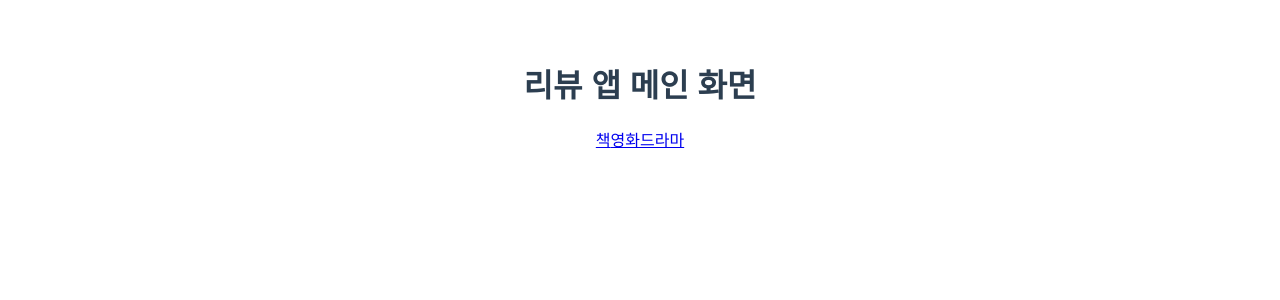
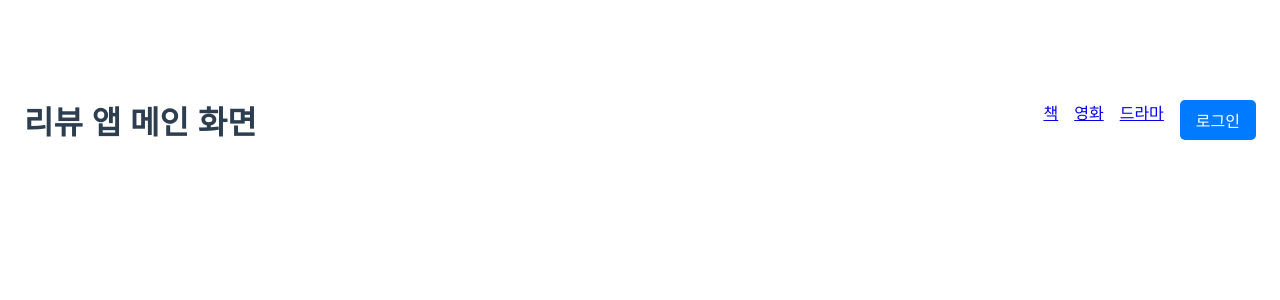
Before and after one commit to ggggggggithub/review-app, a Vue app: page / in a window 1280 px wide. Shown: the top 300 px of the page. Built offline with nearby package versions, Linux system fonts and the light colour scheme.

Commit message:
add login button

```diff
--- a/src/components/MainPage.vue
+++ b/src/components/MainPage.vue
@@ -1,11 +1,14 @@
 <template>
   <div>
+    <header class="header">
       <h1>리뷰 앱 메인 화면</h1>
       <nav>
         <router-link to="/books">책</router-link>
         <router-link to="/movies">영화</router-link>
         <router-link to="/dramas">드라마</router-link>
+        <router-link to="/login" class="login-button">로그인</router-link>
       </nav>
+    </header>
   </div>
 </template>
 
@@ -14,3 +17,30 @@ export default {
   name: "MainPage",
 };
 </script>
+
+<style>
+.header {
+  display: flex;
+  justify-content: space-between;
+  align-items: center;
+  padding: 1rem;
+}
+
+nav {
+  display: flex;
+  gap: 1rem;
+}
+
+.login-button {
+  margin-left: auto; /* 오른쪽으로 정렬 */
+  padding: 0.5rem 1rem;
+  background-color: #007bff; /* 원하는 배경색 */
+  color: white;
+  border-radius: 5px;
+  text-decoration: none;
+}
+
+.login-button:hover {
+  background-color: #0056b3;
+}
+</style>
```
Lines whose indentation alone changed are shown as unchanged.
